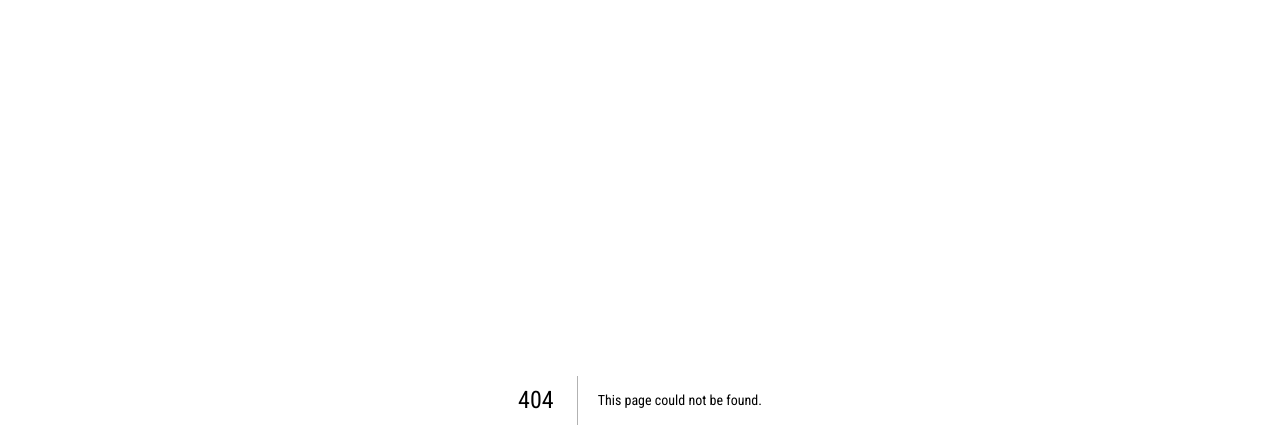
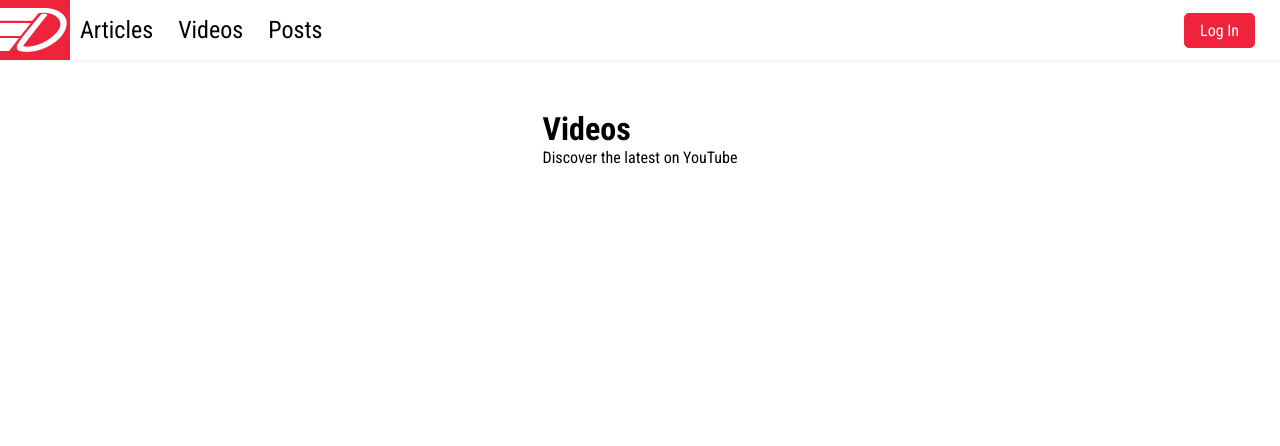
Before and after one commit to jessejputnam/in-a-dash, a Next.js app: page /videos in a window 1280 px wide. Before the commit this address had no page. Shown: the top 446 px of the page. Built offline with nearby package versions, Linux system fonts and the light colour scheme; no server answers.

Commit message:
Edit news fetch; set up videos outer page

```diff
--- a/components/items/Logo.tsx
+++ b/components/items/Logo.tsx
@@ -1,8 +1,9 @@
 import styles from "@/styles/items/Logo.module.css";
+import Link from "next/link";
 
 export default function Logo() {
   return (
-    <div className={styles.Logo}>
+    <Link href='/' className={styles.Logo}>
       <div className={styles.clipBar}></div>
       <div className={styles.barBox}>
         <div className={`${styles.bar} ${styles.top}`}></div>
@@ -10,6 +11,6 @@ export default function Logo() {
         <div className={`${styles.bar} ${styles.low}`}></div>
       </div>
       <p>D</p>
-    </div>
+    </Link>
   );
 }
--- a/components/items/Preview.tsx
+++ b/components/items/Preview.tsx
@@ -10,7 +10,7 @@ export default function Preview(article: Article) {
 
   return (
     <div className={styles.Preview}>
-      <a className={styles.imgLink} href={article.url}>
+      <a className={styles.imgLink} href={article.url} target='_blank'>
         <Image
           className={styles.img}
           loader={() => src}
@@ -22,7 +22,7 @@ export default function Preview(article: Article) {
         />
       </a>
       <div className={styles.info}>
-        <a className={styles.titleLink} href={article.url}>
+        <a className={styles.titleLink} href={article.url} target='_blank'>
           <h3>{article.title.split(" - ")[0]}</h3>
         </a>
         <p>{article.description}</p>
--- a/components/sections/Header.tsx
+++ b/components/sections/Header.tsx
@@ -2,6 +2,7 @@ import { useState } from "react";
 import { useSession, signIn, signOut } from "next-auth/react";
 import { FontAwesomeIcon } from "@fortawesome/react-fontawesome";
 import { faUser } from "@fortawesome/free-solid-svg-icons";
+import Link from "next/link";
 
 import Logo from "@/components/items/Logo";
 import { Menu } from "../items/Menu";
@@ -11,6 +12,7 @@ import styles from "@/styles/sections/Header.module.css";
 export default function Header() {
   const { data: session, status } = useSession();
   const [menu, setMenu] = useState(false);
+
   const loading = status === "loading";
 
   const handleSelect = () => setMenu(false);
@@ -19,6 +21,17 @@ export default function Header() {
     <header className={styles.Header}>
       <div className={!session && loading ? styles.loading : styles.loaded}>
         <Logo />
+        <div className={styles.links}>
+          <Link className={styles.link} href='/articles'>
+            Articles
+          </Link>
+          <Link className={styles.link} href='/videos'>
+            Videos
+          </Link>
+          <Link className={styles.link} href='/posts'>
+            Posts
+          </Link>
+        </div>
 
         {!session ? (
           <div>
--- /dev/null
+++ b/pages/videos.tsx
@@ -0,0 +1,12 @@
+import Layout from "@/components/Layout";
+
+export default function VideosPage() {
+  return (
+    <Layout>
+      <div className={"Videos"}>
+        <h1>Videos</h1>
+        <p>Discover the latest on YouTube</p>
+      </div>
+    </Layout>
+  );
+}
--- a/styles/globals.css
+++ b/styles/globals.css
@@ -80,6 +80,12 @@ a {
   text-decoration: none;
 }
 
+@media (hover: hover) {
+  a:hover {
+    color: var(--dark-gray);
+  }
+}
+
 .btn {
   padding: 7px 15px;
   font-size: 1rem;
--- a/styles/sections/Header.module.css
+++ b/styles/sections/Header.module.css
@@ -2,6 +2,7 @@
   box-shadow: 0 1px 2px 0px var(--light-box-shadow);
   height: 60px;
   width: 100%;
+  position: relative;
 }
 
 .loading,
@@ -22,6 +23,17 @@
 .loading {
   opacity: 0;
   transform: rotateX(180deg);
+}
+
+.links {
+  position: absolute;
+  left: 80px;
+  display: flex;
+  gap: 25px;
+}
+
+.link {
+  font-size: 1.5rem;
 }
 
 .profileBackground {
```
Also changed, not shown: components/home/AuthHome.tsx (+12 -28 lines), components/sections/Articles.tsx (added, +38 -0 lines), components/sections/Videos.tsx (added, +15 -0 lines), pages/articles.tsx (added, +15 -0 lines), styles/pages/Articles.module.css (added, +19 -0 lines).
